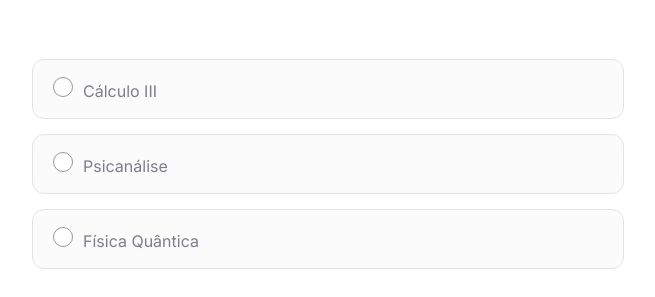
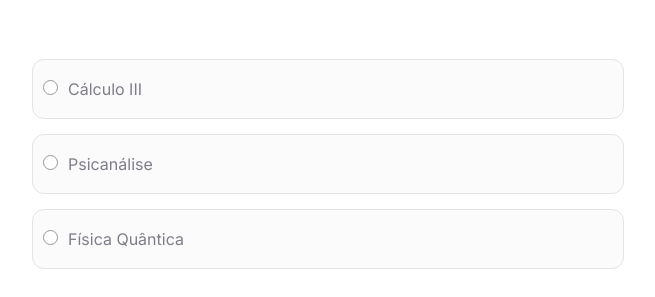
Before and after one commit to Miguel-Lessa/sistemaMatricula, a React (Vite) app in the folder sistemaMatriculas/frontend/: page /matricula in a window 1280 px wide. Shown: the part 144-441 px from the top of the page, without its empty margins (328-983 px from the left). Built offline with nearby package versions, Linux system fonts and the light colour scheme.

Commit message:
Update Matricula.module.css

```diff
--- a/sistemaMatriculas/frontend/src/Components/Matricula/Matricula.module.css
+++ b/sistemaMatriculas/frontend/src/Components/Matricula/Matricula.module.css
@@ -94,18 +94,7 @@ p {
 
     transform: scale(1.02);
 }
-.checkboxcontainer {
-    display: flex;
-    align-items: center;
-    gap: 10px;
-    width: 592px;
-    height: 60px;
-    background-color: #fcfbfc;
-    border: solid 1px #e4e4e4;
-    border-radius: 12px;
-    padding: 10px;
-    position: relative;
-}
+
 .checkbox {
     opacity: 0;
     position: absolute;
@@ -114,8 +103,8 @@ p {
 }
 
 .checkmark {
-    width: 20px;
-    height: 20px;
+    width: 15px;
+    height: 15px;
     background-color: white;
     border: 1px solid #979797;
     border-radius: 50%;
@@ -134,6 +123,11 @@ p {
 .checkbox:checked + .checkmark::after {
     content: "✓";
     color: white;
-    font-size: 14px;
+    font-size: 12px;
     font-weight: bold;
 }
+
+.checkboxcontainer:has(.checkbox:checked) {
+    background-color: #F6FCF9;
+    border-color: #94e49c;
+}
```
